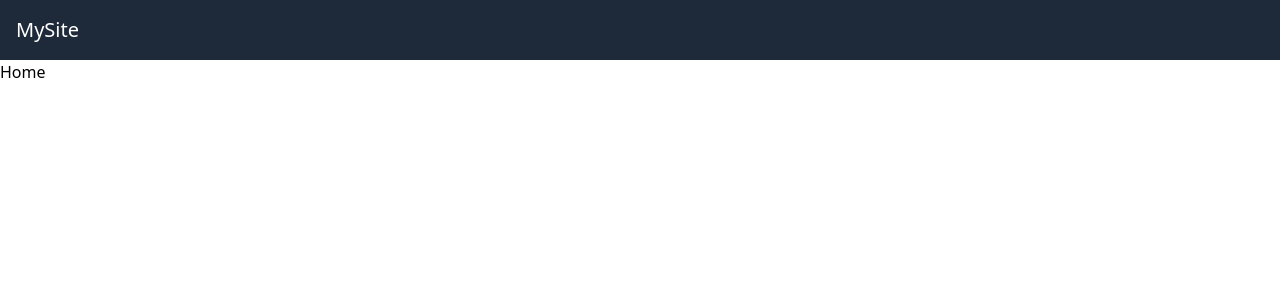
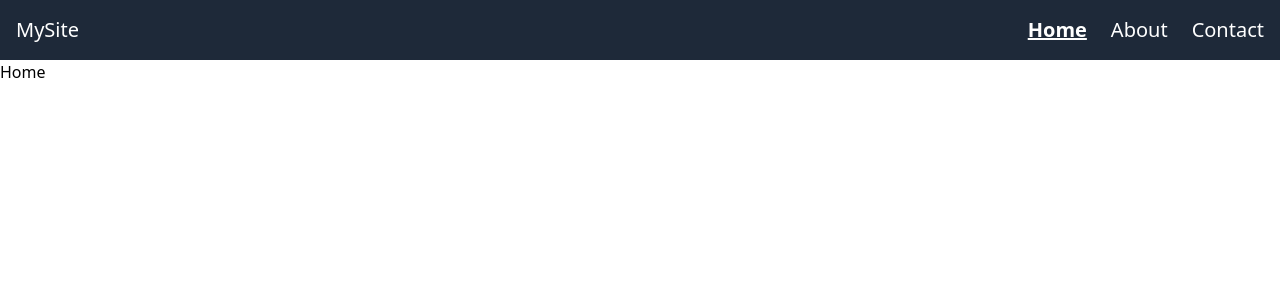
Before and after one commit to SCPassion/react-navbar, a React (Vite) app: page / in a window 1280 px wide. Shown: the top 300 px of the page. Built offline with nearby package versions, Linux system fonts and the light colour scheme.

Commit message:
Implement navigation links in Header component and create NavLinks component

```diff
--- a/src/App.jsx
+++ b/src/App.jsx
@@ -6,6 +6,8 @@ function App() {
       <Routes>
         <Route element={<Header />}>
           <Route index element={<h1>Home</h1>} />
+          <Route path="about" element={<h1>About</h1>} />
+          <Route path="contact" element={<h1>Contact</h1>} />
         </Route>
       </Routes>
     </BrowserRouter>
--- a/src/components/Header.jsx
+++ b/src/components/Header.jsx
@@ -1,6 +1,7 @@
-import { Outlet } from "react-router"
+import { NavLink, Outlet } from "react-router"
 import { useState } from "react"
 import { GiHamburgerMenu } from "react-icons/gi"
+import NavLinks from "./NavLinks"
 
 export default function Header() {
   const [open, setOpen] = useState(false)
@@ -11,8 +12,20 @@ export default function Header() {
 
   return (
     <div>
-      <nav className="flex items-center justify-between bg-gray-800 p-4 text-xl text-white">
-        <h1>MySite</h1>
+      <nav className="flex items-center justify-between gap-4 bg-gray-800 p-4 text-xl text-white">
+        <h1 className="mr-auto">MySite</h1>
+
+        {/* hidden at the beginning, when reach md size, flex container  */}
+        <div className="hidden space-x-6 md:flex">
+          <NavLinks />
+        </div>
+
+        {/* Hamburger menu for mobile screen*/}
+        {open && (
+          <div className="flex items-center space-x-6 md:hidden">
+            <NavLinks />
+          </div>
+        )}
 
         {/* A Hamburger button for small screen */}
         <button
@@ -22,6 +35,7 @@ export default function Header() {
           <GiHamburgerMenu size={24} />
         </button>
       </nav>
+
       <Outlet />
     </div>
   )
--- /dev/null
+++ b/src/components/NavLinks.jsx
@@ -0,0 +1,26 @@
+import { NavLink } from "react-router"
+
+export default function NavLinks() {
+  return (
+    <>
+      <NavLink
+        to="."
+        className={({ isActive }) => (isActive ? "font-bold underline" : "")}
+      >
+        Home
+      </NavLink>
+      <NavLink
+        to="about"
+        className={({ isActive }) => (isActive ? "font-bold underline" : "")}
+      >
+        About
+      </NavLink>
+      <NavLink
+        to="contact"
+        className={({ isActive }) => (isActive ? "font-bold underline" : "")}
+      >
+        Contact
+      </NavLink>
+    </>
+  )
+}
```
